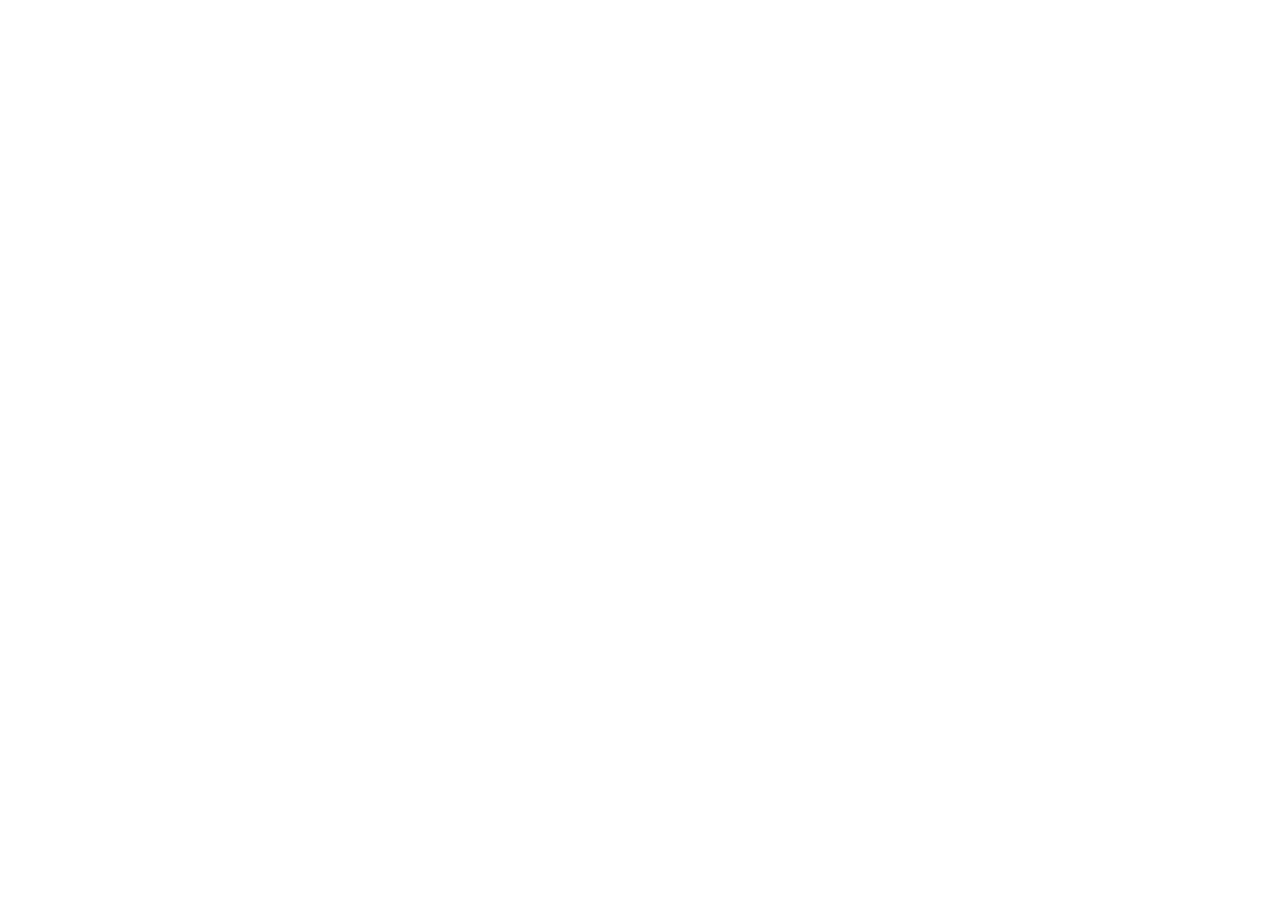
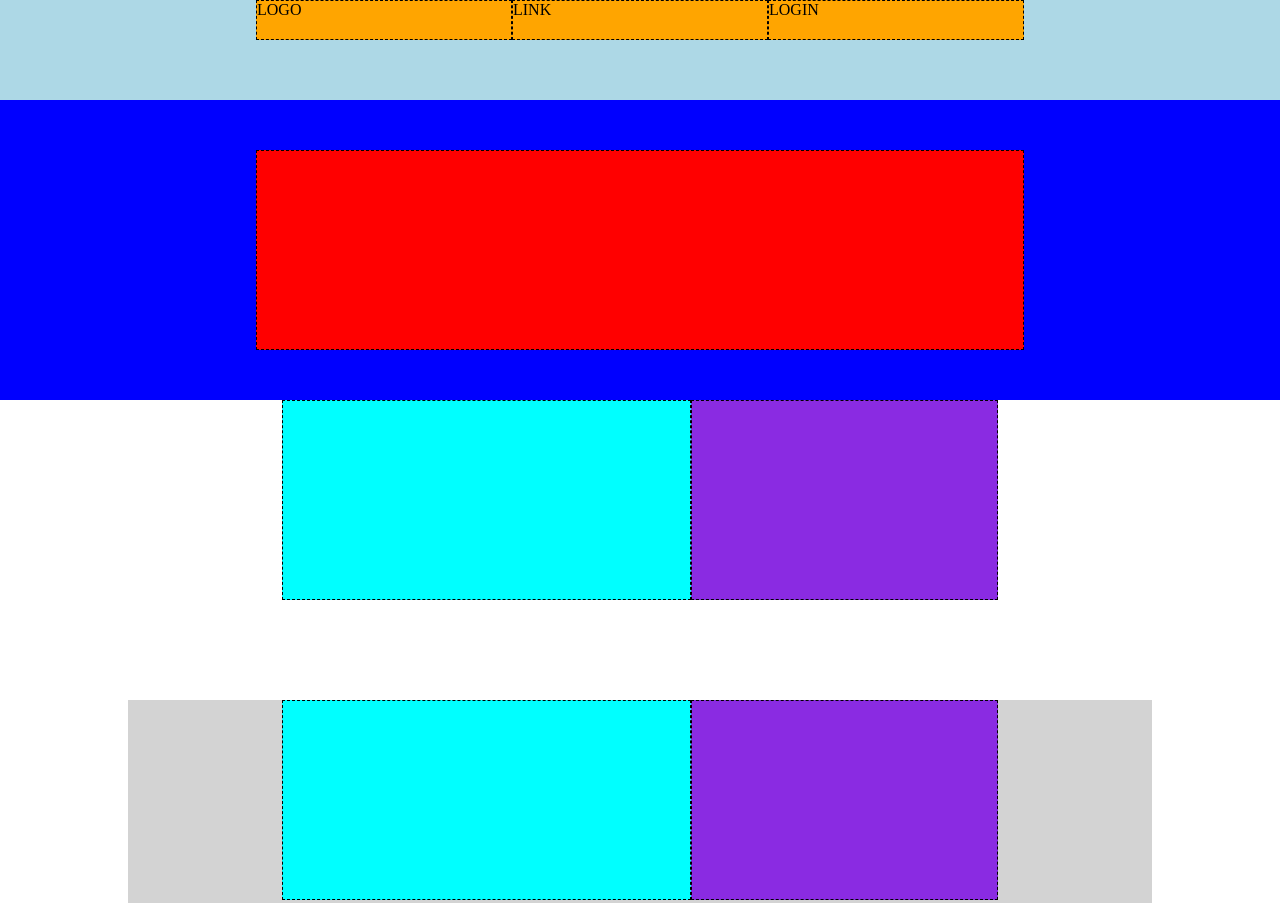
Before and after one commit to FontaMatte/htmlcss-struttura-discord, a plain HTML site: page index.html in a window 1280 px wide. Shown: the top 903 px of the page. Before the commit the page ends 800 px from the top, so only its background shows below. Drawn offline with Linux system fonts and the light colour scheme.

Commit message:
Realizzazione Header e parte del main

```diff
--- a/css/style.css
+++ b/css/style.css
@@ -3,3 +3,81 @@
     padding: 0;
     box-sizing: border-box;
 }
+
+
+.header-top {
+    height: 100px;
+    background-color: lightblue;
+
+}
+
+.header-top nav {
+    width: 80%;
+    margin: auto;
+    display: flex;
+    justify-content: center;
+    align-items: center;
+
+}
+
+.logo {
+    background-color: orange;
+    width: 25%;
+    height: 40px;
+    border: 1px dashed black;
+}
+
+.links {
+    background-color: orange;
+    width:25%;
+    height: 40px;
+    border: 1px dashed black;
+}
+
+.login {
+    background-color: orange;
+    width:25%;
+    height: 40px;
+    border: 1px dashed black;
+}
+
+.header-bottom {
+    min-height: 300px;
+    background-color: blue;
+    display: flex;
+}
+
+.header-bottom section {
+    width: 60%;
+    height: 200px;
+    background-color: red;
+    border: 1px dashed black;
+    margin: auto;
+}
+
+main section {
+    display: flex;
+    justify-content: center;
+    margin: auto;
+    width: 80%;
+    min-height: 300px;
+
+}
+
+.section2 {
+    background-color: lightgray;
+}
+
+.section-photo {
+    width: 40%;
+    height: 200px;
+    background-color:aqua;
+    border: 1px dashed black;
+}
+
+.section-description {
+    width: 30% ;
+    height: 200px;
+    background-color: blueviolet;
+    border: 1px dashed black;
+}
--- a/index.html
+++ b/index.html
@@ -9,6 +9,40 @@
         <title>Discord Layout</title>
     </head>
     <body>
+        <!-- Inizio Header  -->
+        <header>
+            <div class="header-top">
+                    <nav>
+                        <div class="logo">LOGO</div>
+                        <div class="links">LINK</div>
+                        <div class="login">LOGIN</div>
+                    </nav>
+            </div>
+            <div class="header-bottom">
+                    <section>
+
+                    </section>
+                </div>
+            </div>
+        </header>
+
+        <!-- Inizio Main -->
+        <main>
+            <div class="sezione1">
+                <section>
+                    <div class="section-photo"></div>
+                    <div class="section-description"></div>
+                </section>
+            </div>
+            <section class="section2">
+                <div class="section-photo"></div>
+                <div class="section-description"></div>
+            </section>
+            <section class="section3">
+                <div class="section-photo"></div>
+                <div class="section-description"></div>
+            </section>
+        </main>
 
     </body>
 </html>
```
